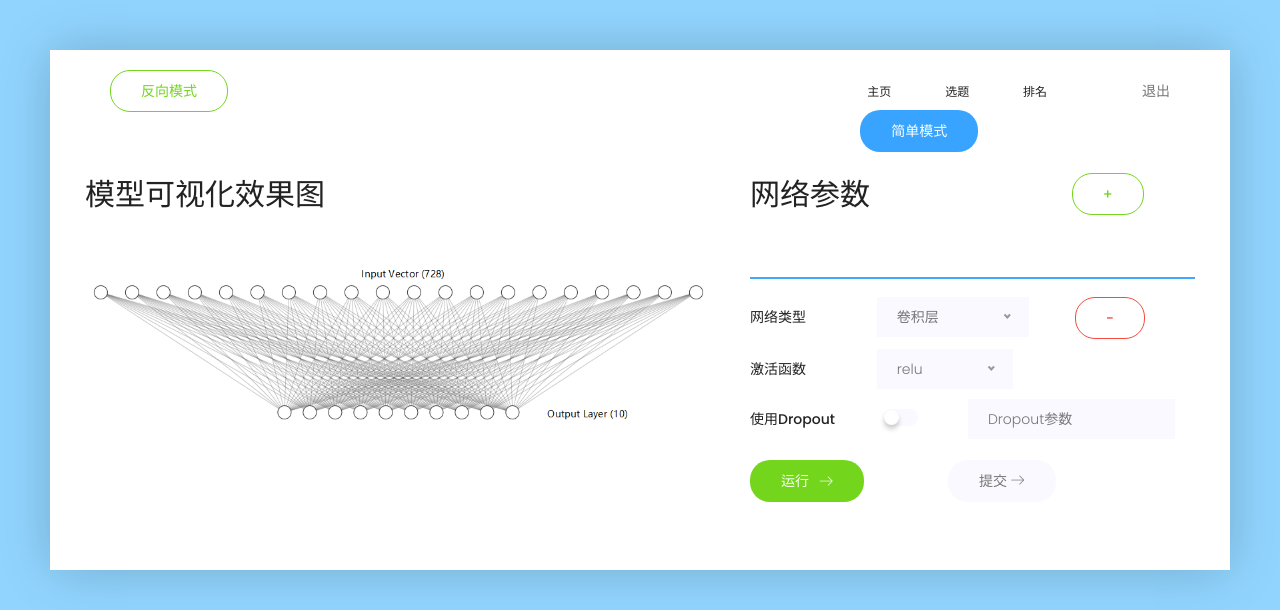
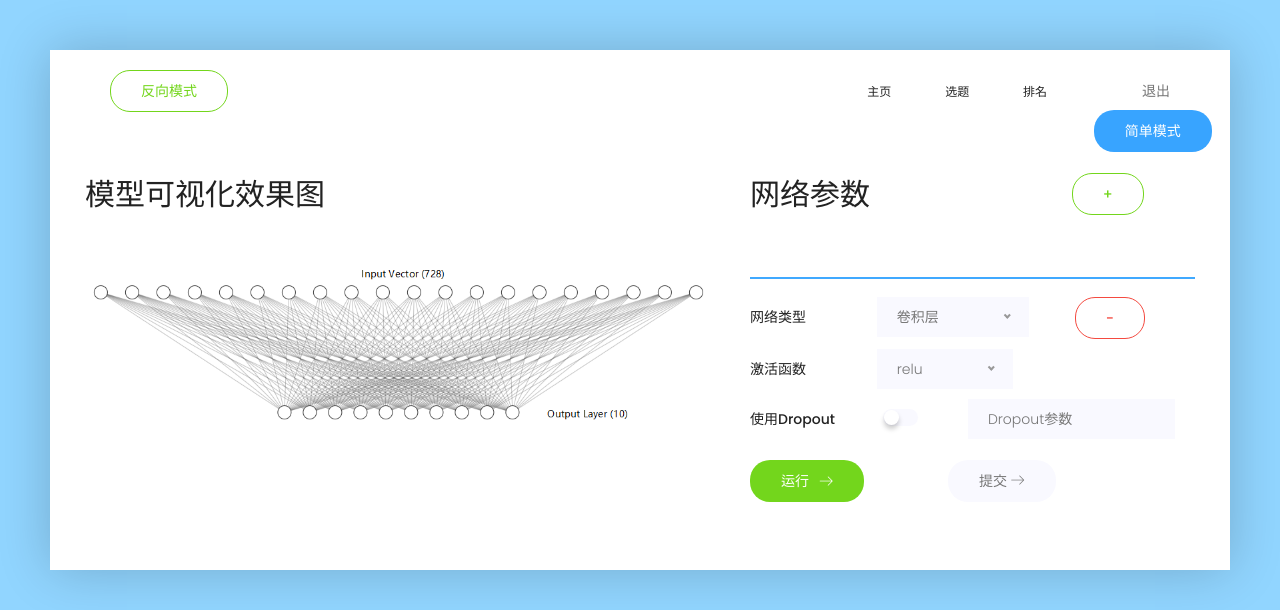
Before and after one commit to LayunGotze/AiLab, a Django app: page /page/model in a window 1280 px wide. Shown: the top 610 px of the page. Run offline with Django 3.2, Linux system fonts and the light colour scheme; some libraries are stand-ins or nearby versions.

Commit message:
调整了model和mnist界面的部分按键位置。

```diff
--- a/templates/model.html
+++ b/templates/model.html
@@ -63,17 +63,14 @@
 
     <!-- Start Skill Area -->
     <section class="section-gap skill-area">
+        <div class="row" style="width: 101%">
+                        <div class="col-lg-10"></div>
+                        <div class="col-lg-2" style="text-align: right">
+                            <a href="{% url 'mnist' %}" class="genric-btn info circle">简单模式</a>
+                        </div>
+        </div>
         <div class="container">
-            <div class="row">
-                <div class="col-lg-8"></div>
-                <div class="col-lg-4">
-                    &nbsp;&nbsp;&nbsp;
-                    <a href="{% url 'mnist' %}" class="genric-btn info circle">简单模式</a>
-                    &nbsp;&nbsp;&nbsp;
-{#                    <a href="javascript:" class="genric-btn info circle" onclick="draw_model();return false;">生成效果图</a>#}
-                </div>
 
-            </div>
             <br>
             <div class="row justify-content-between">
                 <div class="col-lg-7" id="left">
```
Also changed, not shown: templates/mnist.html (+17 -15 lines).
